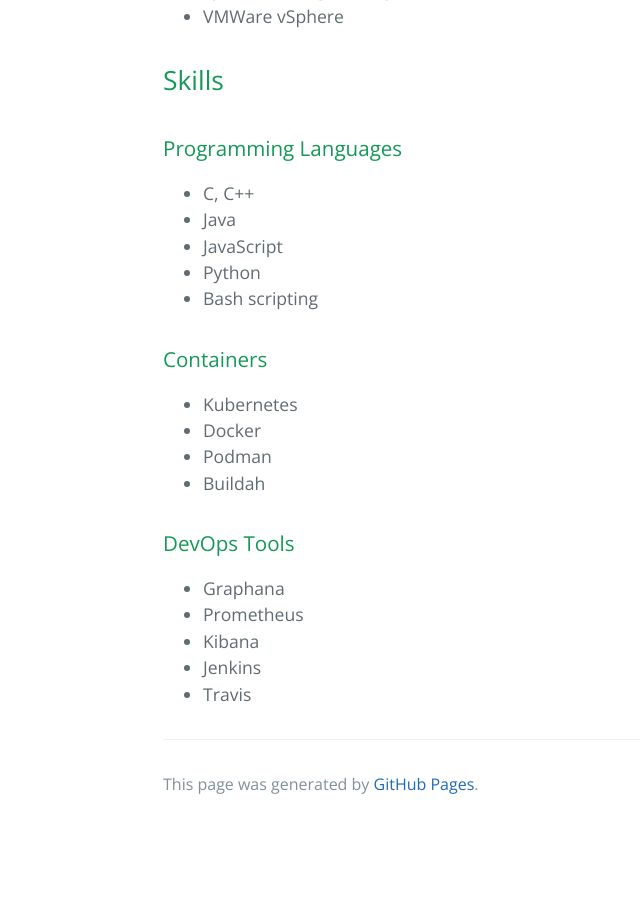
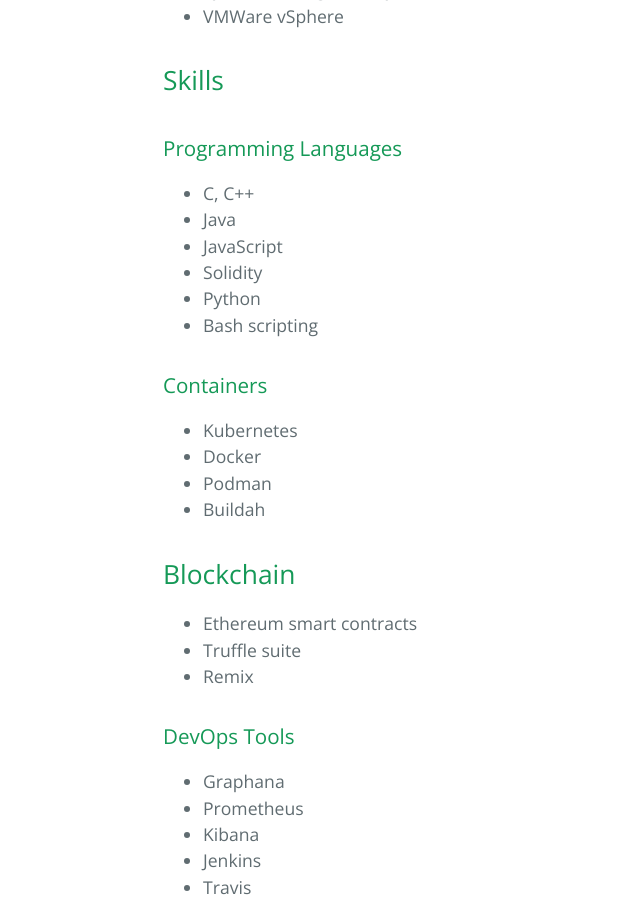
Before and after one commit to andreipope/andreipope.github.io, a Jekyll site: the page built from pages/cv.md, in a window 1280 px wide and 900 px high, scrolled down 4899 px. Shown: the whole window, without its empty margins (61-701 px from the left). Built offline with Jekyll 4.4.1, drawn with Linux system fonts in a browser that asks for light colours; before the commit the page ends 5727 px from its top, so only the background shows below that.

Commit message:
Add blockchain to CV
Add blockchain to CV

```diff
--- a/pages/cv.md
+++ b/pages/cv.md
@@ -146,6 +146,7 @@ customers, negotiation and contract signing
 * C, C++
 * Java
 * JavaScript
+* Solidity
 * Python
 * Bash scripting
 
@@ -156,6 +157,12 @@ customers, negotiation and contract signing
 * Podman
 * Buildah
 
+## Blockchain
+
+* Ethereum smart contracts
+* Truffle suite
+* Remix
+
 ### DevOps Tools
 
 * Graphana
```
